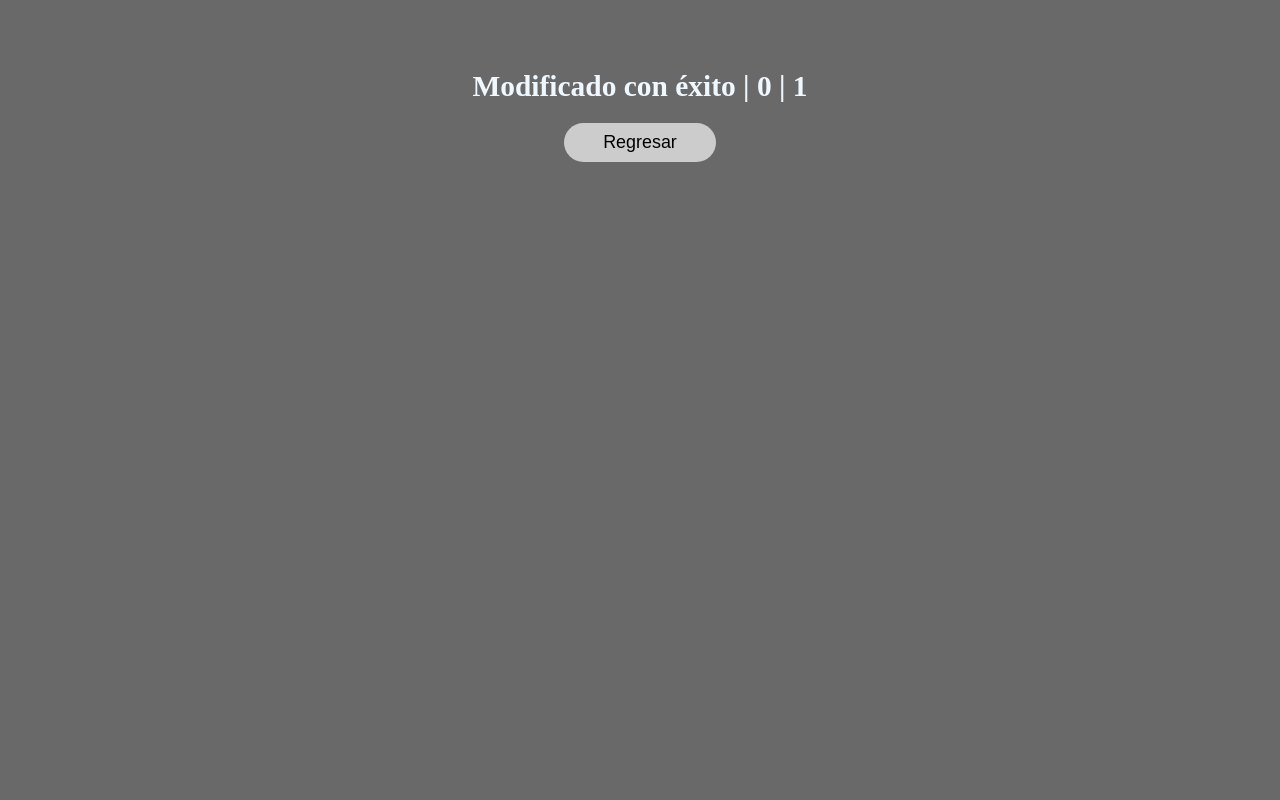
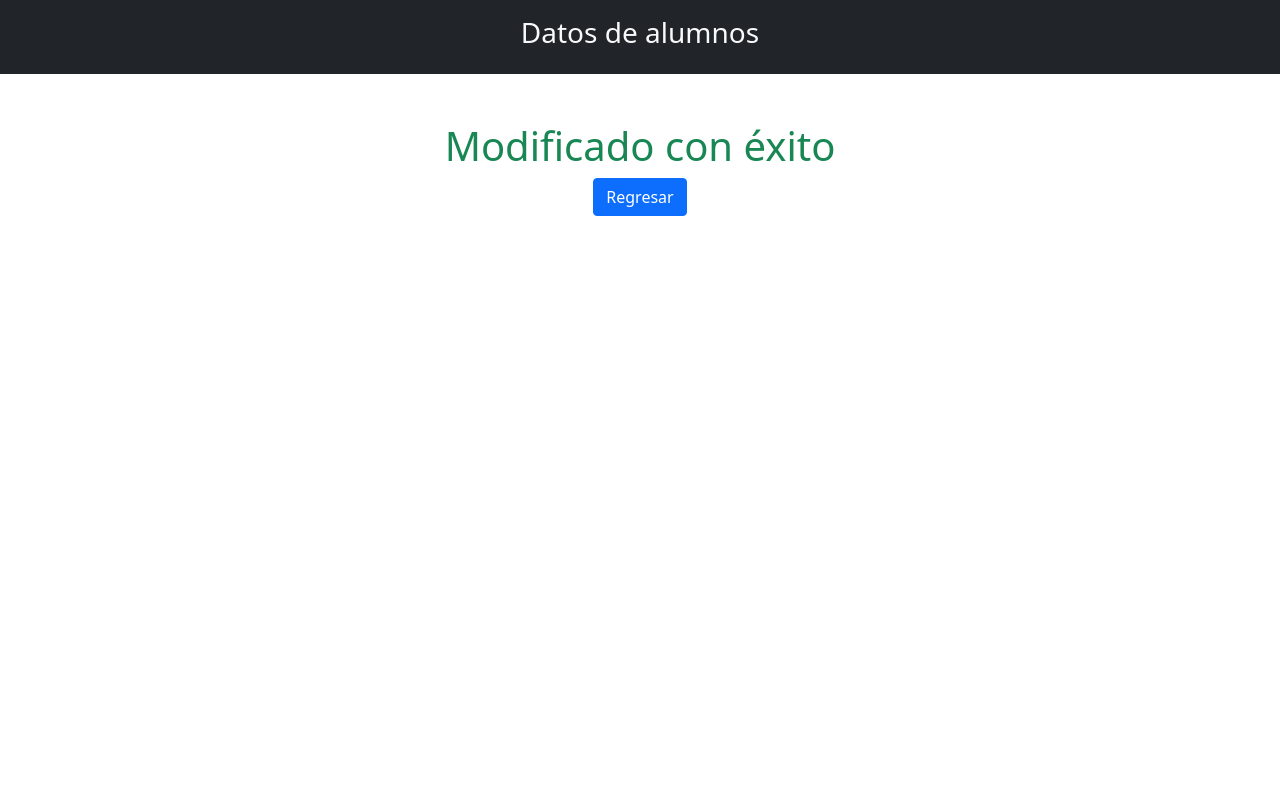
Before and after one commit to kikooooo22/Proyecto-rosy-4to-sem, a PHP site: page /Modi_alumno.php?id=1 in a window 1280 px wide. Run offline with PHP 8.4, Linux system fonts and the light colour scheme; data that the repository does not hold is empty.

Commit message:
Update Modi_alumno.php

```diff
--- a/Modi_alumno.php
+++ b/Modi_alumno.php
@@ -1,4 +1,5 @@
 <?php
+    include 'header.php';
 	require('conexion.php');
     $id=$_GET['id'];
 	$No_lista=$_GET['No_lista'];
@@ -15,62 +16,25 @@
 <html>
 
     <body>
-
-        <style>
-
-            html{
-                background-color: dimgrey;
-                color: aliceblue;
-            }
-
-            div{
-                align-content: center;
-                text-align: center;
-                margin-top: 2%;
-            }
-
-            h1{
-                font-size: 2.3vw;
-            }
-
-            .boton{
-                align-content: center;
-                height: 5%;
-                width: 12%;
-                font-size: 1.4vw;
-                background-color: #cccccc;
-                border: none;
-                border-radius: 20px;
-            }
-
-            .boton:hover{
-                background-color: #9c9c9c;
-            }
-
-            .boton:active{
-                transform: scale(0.98);
-            }
-
-        </style>
-
-        <div>
+        <br><br>
+        <div align="center">
 
             <?php if($resultado>0){?>
 
-            <div aling="center" >
-                <h1>Modificado con éxito | <?php echo $No_lista ?> | <?php echo $id ?></h1>
+            <div aling="center">
+                <h1 class="h1 text-success">Modificado con éxito</h1>
             </div>
 
             <?php } else {?>
 
             <div aling="center">
-                <h1>No se ha podido modificar el registro</h1>
+                <h1 class="h1 text-danger">No se ha podido modificar el registro</h1>
             </div>
 
             <?php } ?>
 
             <a href="alumnos.php">
-                <input type="submit" value="Regresar" class="boton">
+                <input type="submit" value="Regresar" class="btn btn-primary">
             </a>
 
         </div>
```
